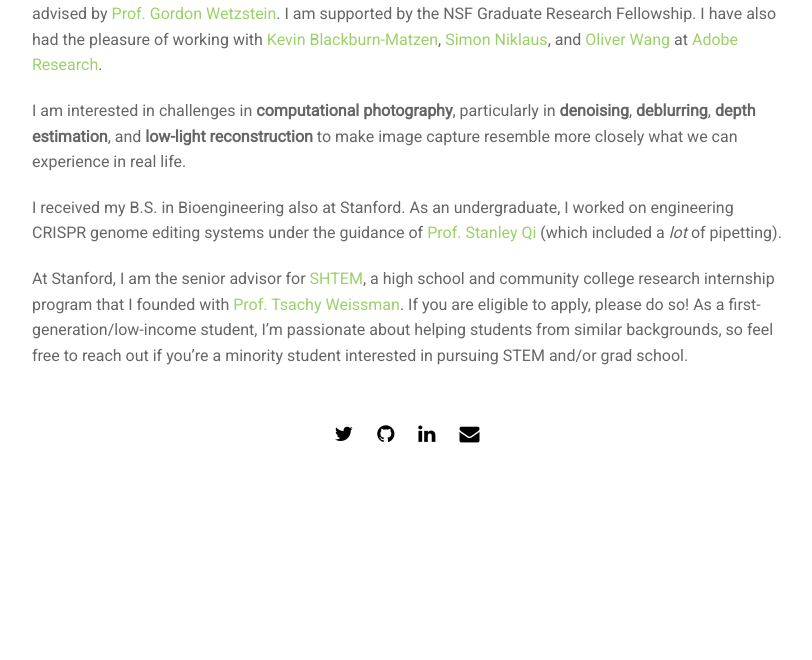
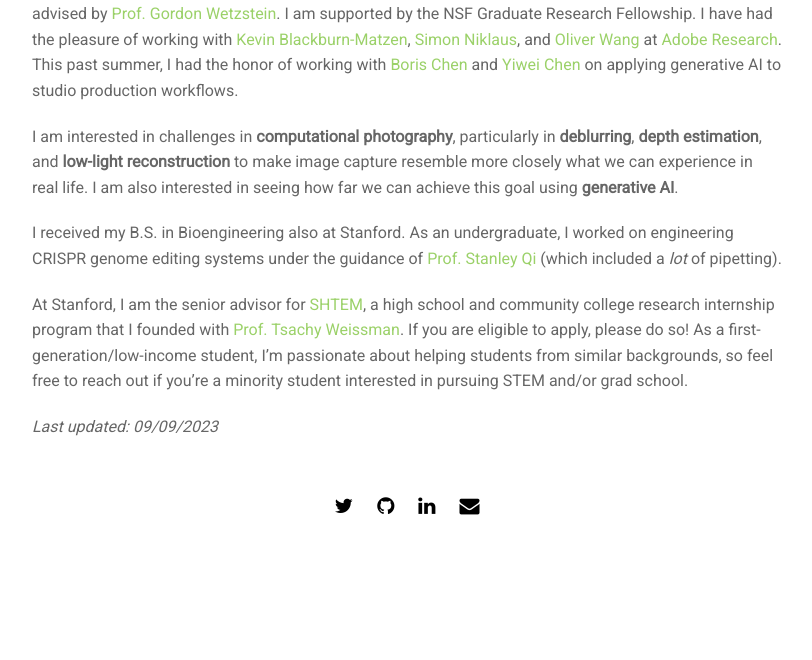
Before and after one commit to ccnguyen/ccnguyen.github.io, a Jekyll site: the page built from index.md, in a window 1280 px wide. Shown: the part 304-964 px from the top of the page, without its empty margins (233-1045 px from the left). Built offline with Jekyll 4.4.1, drawn with Linux system fonts in a browser that asks for light colours; nearby versions of some CDN libraries; before the commit the page ends 900 px from its top, so only the background shows below that; some of the changed text lies outside the part shown.

Commit message:
update 2023

```diff
--- a/index.md
+++ b/index.md
@@ -4,12 +4,14 @@ title: Home
 ---
 ![](assets/img/headshot.png)
 
-I am a fourth-year Ph.D. candidate in Electrical Engineering in the [Stanford Computational Imaging Lab](https://www.computationalimaging.org/),
-advised by [Prof. Gordon Wetzstein](https://stanford.edu/~gordonwz/). I am supported by the NSF Graduate Research Fellowship. I have also had the pleasure of working with [Kevin Blackburn-Matzen](http://kmatzen.com/), [Simon Niklaus](https://sniklaus.com/welcome), and [Oliver Wang](http://www.oliverwang.info/) at [Adobe Research](https://research.adobe.com/).
+I am a final-year Ph.D. candidate in Electrical Engineering in the [Stanford Computational Imaging Lab](https://www.computationalimaging.org/),
+advised by [Prof. Gordon Wetzstein](https://stanford.edu/~gordonwz/). I am supported by the NSF Graduate Research Fellowship. I have had the pleasure of working with [Kevin Blackburn-Matzen](http://kmatzen.com/), [Simon Niklaus](https://sniklaus.com/welcome), and [Oliver Wang](http://www.oliverwang.info/) at [Adobe Research](https://research.adobe.com/). This past summer, I had the honor of working with [Boris Chen](https://www.linkedin.com/in/boris-chen-b921a214) and [Yiwei Chen](https://www.linkedin.com/in/evan-yiwei-zhao-18584a105/) on applying generative AI to studio production workflows.
 
-I am interested in challenges in **computational photography**, particularly in **denoising**, **deblurring**, **depth estimation**, and **low-light reconstruction** to make image capture resemble more closely what we can experience in real life.
+I am interested in challenges in **computational photography**, particularly in **deblurring**, **depth estimation**, and **low-light reconstruction** to make image capture resemble more closely what we can experience in real life. I am also interested in seeing how far we can achieve this goal using **generative AI**.
 
 I received my B.S. in Bioengineering also at Stanford. As an undergraduate,
 I worked on engineering CRISPR genome editing systems under the guidance of [Prof. Stanley Qi](https://med.stanford.edu/qilab/home.html) (which included a *lot* of pipetting).
 
 At Stanford, I am the senior advisor for [SHTEM](https://compression.stanford.edu/outreach/stem2shtem-summer-internships-high-schoolers-and-community-college-students), a high school and community college research internship program that I founded with [Prof. Tsachy Weissman](https://web.stanford.edu/~tsachy/). If you are eligible to apply, please do so! As a first-generation/low-income student, I'm passionate about helping students from similar backgrounds, so feel free to reach out if you're a minority student interested in pursuing STEM and/or grad school.
+
+*Last updated: 09/09/2023*
```
Also changed, not shown: 2 other files.
